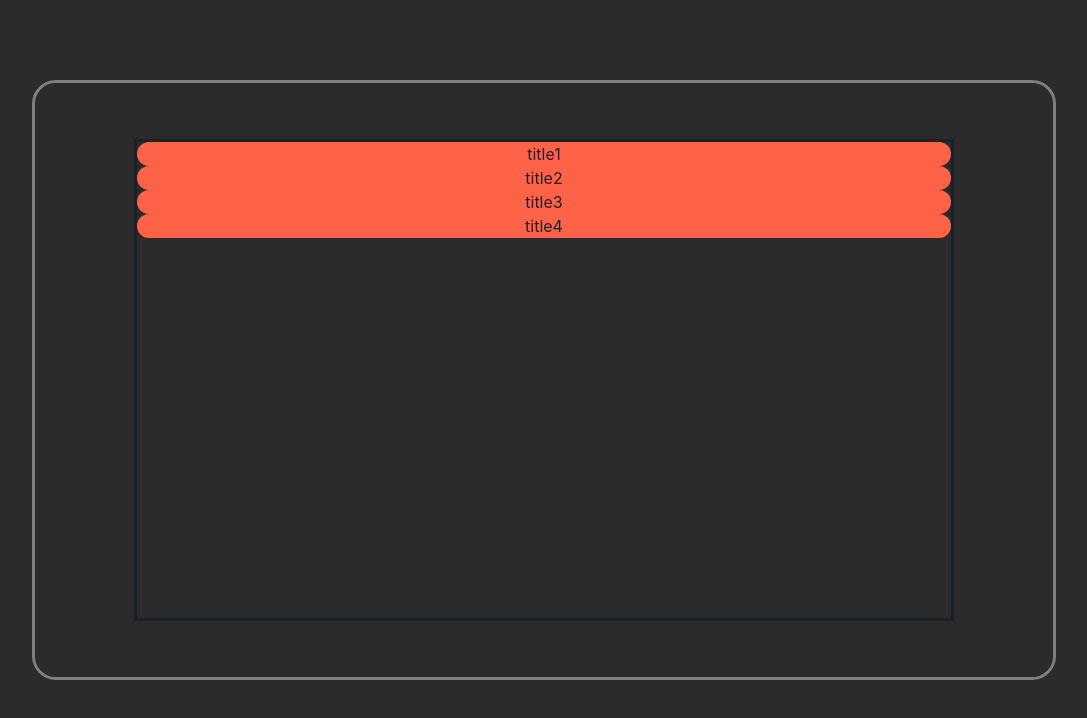
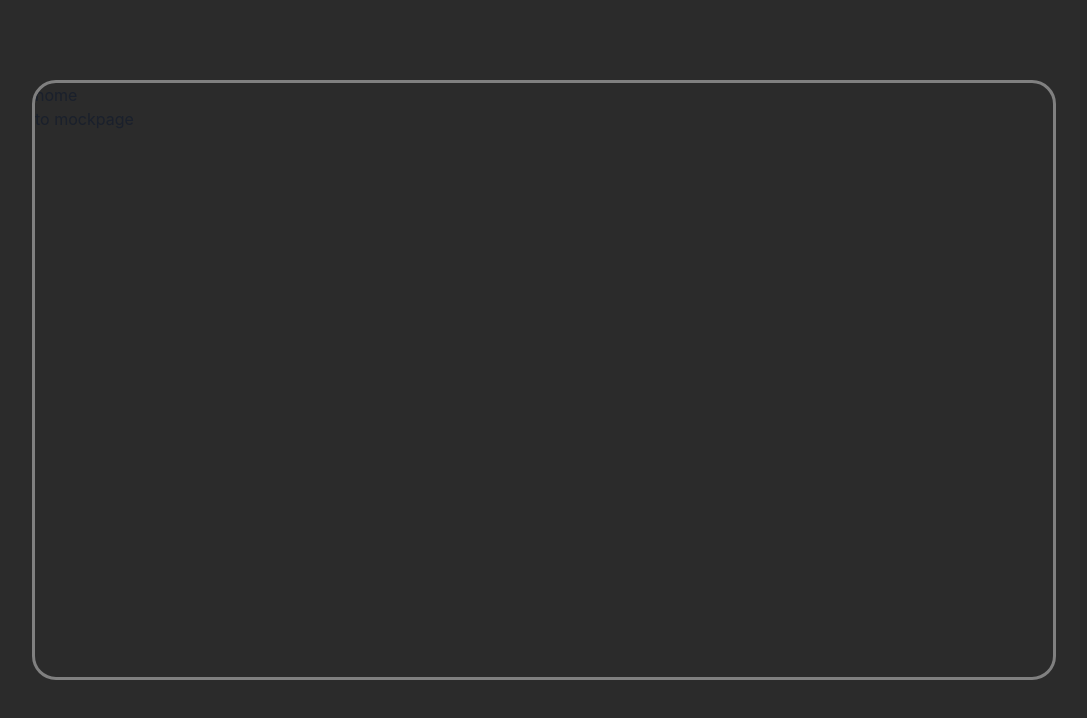
Before and after one commit to NULL-header/null-header.github.io, a Next.js app: page / in a window 1280 px wide. Shown: the top 718 px of the page, without its empty margins (96-1183 px from the left). Built offline with nearby package versions, Linux system fonts and the light colour scheme.

Commit message:
feat: mockpage #38

```diff
--- a/pages/index.tsx
+++ b/pages/index.tsx
@@ -1,26 +1,13 @@
 import React from "react";
-import { makeLoading } from "../components/loading";
-
-const WillLoad = makeLoading(() =>
-  import("../components/content-tree/tree").then((mod) => () => (
-    <mod.Tree
-      contents={{
-        title1: { isContent: true, description: "", path: "" },
-        title2: {
-          isContent: false,
-          description: "",
-          under: {
-            nested1: { isContent: true, description: "", path: "" },
-            nested2: { isContent: true, description: "", path: "" },
-          },
-        },
-        title3: { isContent: true, description: "", path: "" },
-        title4: { isContent: true, description: "", path: "" },
-      }}
-    />
-  )),
-);
+import Link from "next/link";
 
 export default function Home() {
-  return <WillLoad backgroundColor="#2b2b2b" />;
+  return (
+    <div>
+      <div>home</div>
+      <Link href="/mockpage">
+        <a>to mockpage</a>
+      </Link>
+    </div>
+  );
 }
```
Also changed, not shown: pages/mockpage.tsx (added, +13 -0 lines).
